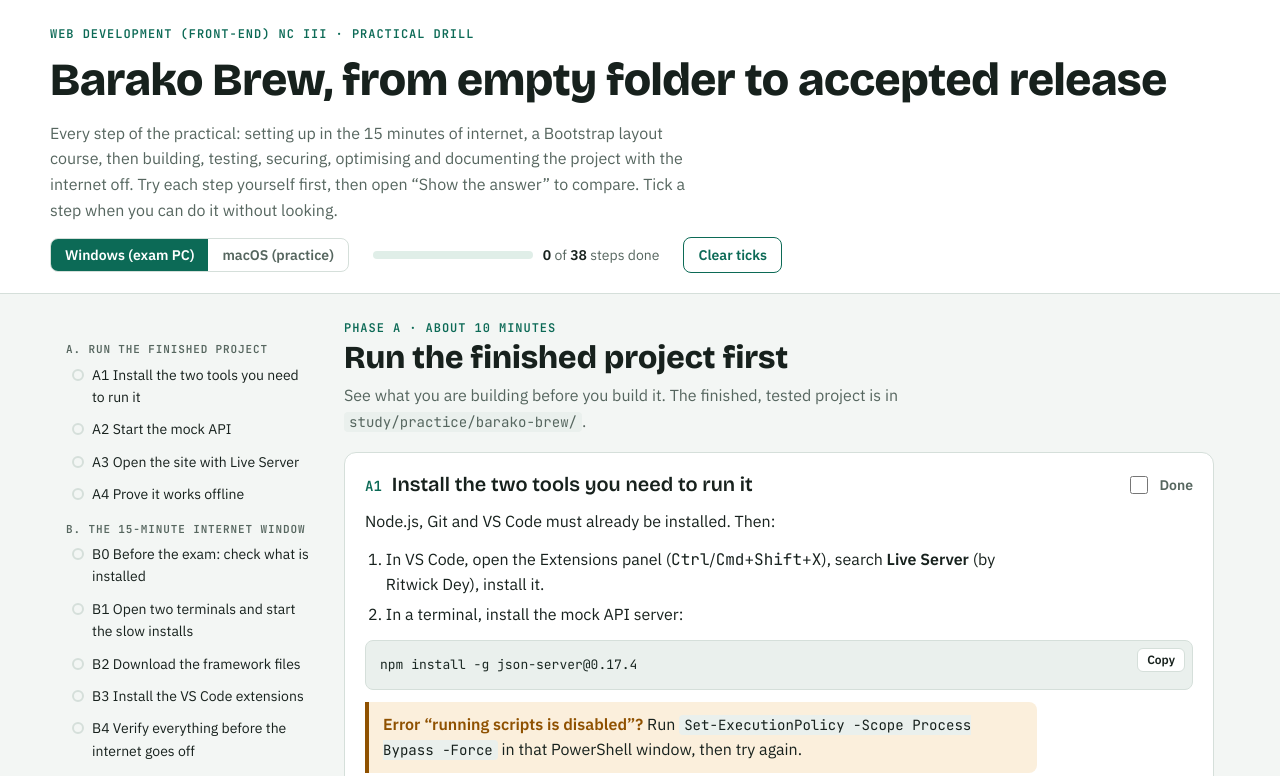
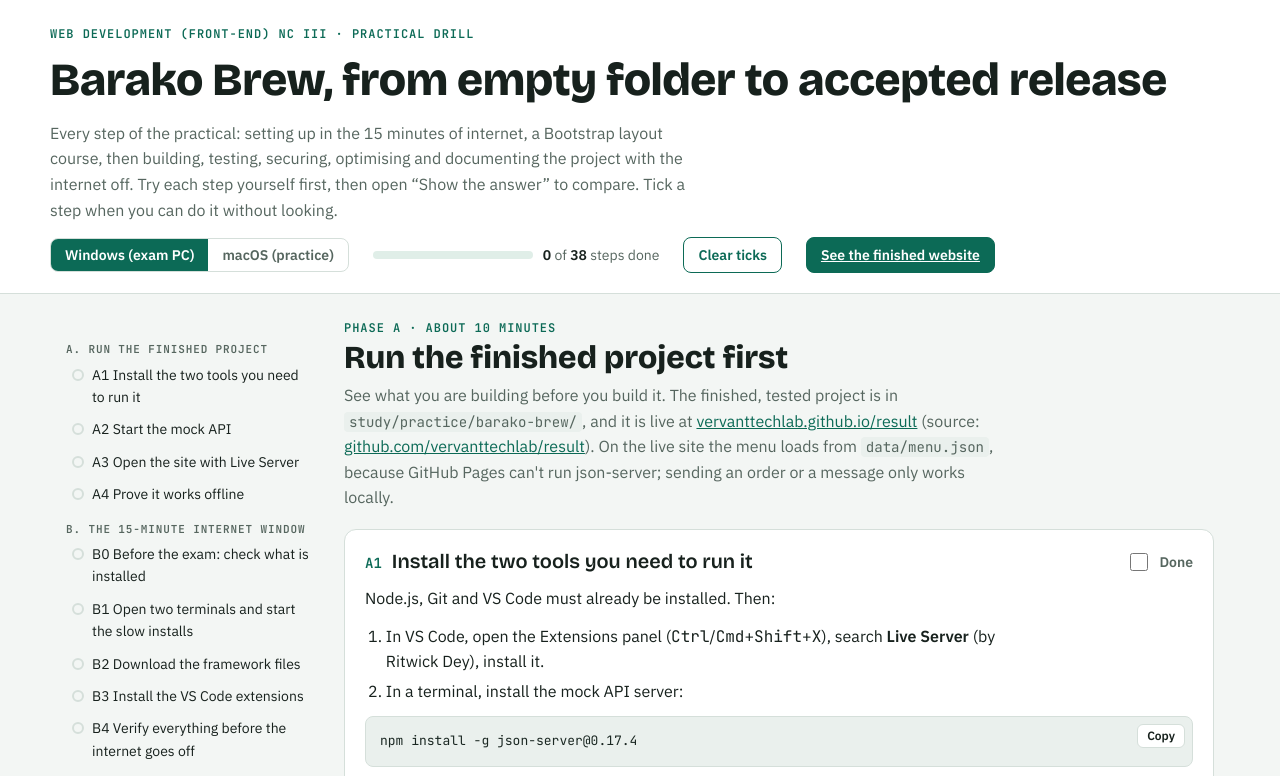
Before and after one commit to vervanttechlab/reviewer, a plain HTML site: page index.html in a window 1280 px wide. Shown: the top 776 px of the page. Drawn offline with nearby package versions, Linux system fonts and the light colour scheme.

Commit message:
Link the finished Barako Brew website
Adds links to the live result (https://vervanttechlab.github.io/result/) in
the header, at the start of Phase A, and after the final release step.

Co-Authored-By: Claude Opus 5.5 <noreply@anthropic.com>

```diff
--- a/index.html
+++ b/index.html
@@ -230,6 +230,7 @@ fieldset.q.wrong .feedback strong { color: var(--crit); }
       </div>
       <div class="progress"><div class="bar" aria-hidden="true"><span id="bar"></span></div><span><strong id="done-count">0</strong> of <strong id="total-count">0</strong> steps done</span></div>
       <button type="button" class="btn ghost" id="reset-progress">Clear ticks</button>
+      <a class="btn" href="https://vervanttechlab.github.io/result/" target="_blank" rel="noopener">See the finished website</a>
     </div>
   </div>
 </header>
@@ -249,7 +250,7 @@ fieldset.q.wrong .feedback strong { color: var(--crit); }
   <div class="phase-head">
     <span class="eyebrow">Phase A · about 10 minutes</span>
     <h2>Run the finished project first</h2>
-    <p>See what you are building before you build it. The finished, tested project is in <code>study/practice/barako-brew/</code>.</p>
+    <p>See what you are building before you build it. The finished, tested project is in <code>study/practice/barako-brew/</code>, and it is live at <a href="https://vervanttechlab.github.io/result/" target="_blank" rel="noopener">vervanttechlab.github.io/result</a> (source: <a href="https://github.com/vervanttechlab/result" target="_blank" rel="noopener">github.com/vervanttechlab/result</a>). On the live site the menu loads from <code>data/menu.json</code>, because GitHub Pages can't run json-server; sending an order or a message only works locally.</p>
   </div>
 
   <article class="step" id="a1" data-title="Install the two tools you need to run it">
@@ -2704,6 +2705,7 @@ git push --tags
 git push
 git log --oneline --graph</code></pre></div>
     <div class="check"><strong>Check:</strong> <code>git log</code> shows one commit per step. That history is your evidence for schedule monitoring and version control.</div>
+    <p><strong>Final result:</strong> compare your page with the finished website at <a href="https://vervanttechlab.github.io/result/" target="_blank" rel="noopener">vervanttechlab.github.io/result</a>. Check the layout at 375, 768 and 1280 px, the menu, search, cart totals, Budget picks, and the checkout modal.</p>
   </article>
 </section>
 
```
